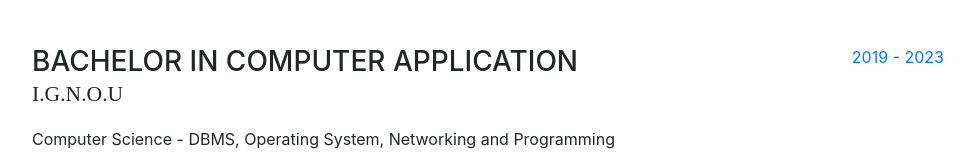
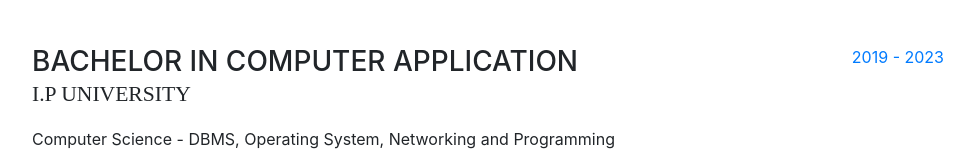
Before and after one commit to Yashsingh9616/Cloud-Portfolio, a website with bundled scripts: page index.html in a window 1280 px wide. Shown: the part 2253-2421 px from the top of the page, without its empty margins (288-1262 px from the left). Built offline with nearby package versions, Linux system fonts and the light colour scheme; a web font is replaced by a local one.

Commit message:
New Changes

```diff
--- a/index.html
+++ b/index.html
@@ -181,7 +181,7 @@
           <div class="resume-item d-flex flex-column flex-md-row mb-5">
             <div class="resume-content mr-auto">
               <h3 class="mb-0">Bachelor in Computer Application </h3>
-              <div class="subheading mb-3">I.G.N.O.U</div>
+              <div class="subheading mb-3">I.P University</div>
               <div>Computer Science - DBMS, Operating System, Networking and Programming</div>
               <p></p>
             </div>
```
